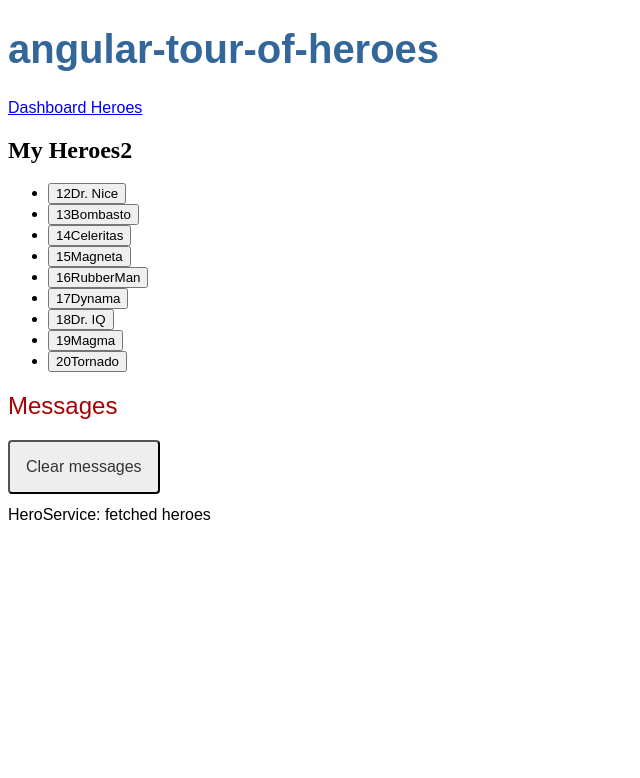
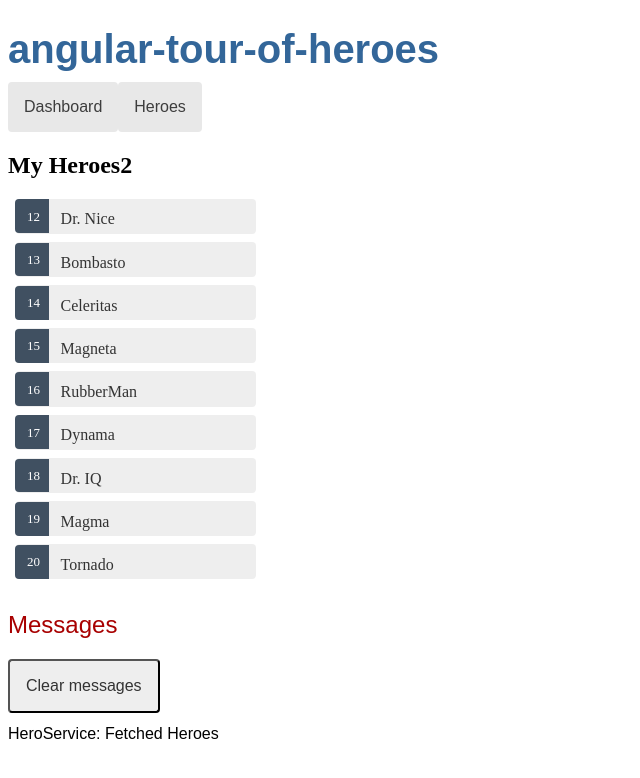
Before and after one commit to grantorino6969/tour-of-heroes, an Angular app: page /heroes in a window 1280 px wide. Shown: the top 778 px of the page, without its empty margins (0-640 px from the left). Built offline with nearby package versions, Linux system fonts and the light colour scheme.

Commit message:
Fix: Navigation done

```diff
--- a/src/app/app.component.css
+++ b/src/app/app.component.css
@@ -42,3 +42,25 @@ h1 {
   * {
     font-family: Arial, Helvetica, sans-serif;
   }
+
+  /* AppComponent's private CSS styles */
+h1 {
+  margin-bottom: 0;
+}
+nav a {
+  padding: 1rem;
+  text-decoration: none;
+  margin-top: 10px;
+  display: inline-block;
+  background-color: #e8e8e8;
+  color: #3d3d3d;
+  border-radius: 4px;
+}
+
+nav a:hover {
+  color: white;
+  background-color: #42545C;
+}
+nav a:active {
+  background-color: black;
+}
--- a/src/app/app.module.ts
+++ b/src/app/app.module.ts
@@ -7,6 +7,8 @@ import { HeroesComponent } from './heroes/heroes.component';
 import { HeroDetailsComponent } from './hero-details/hero-details.component';
 import { MessagesComponent } from './messages/messages.component';
 import { DashboardComponent } from './dashboard/dashboard.component';
+
+import { HttpClientModule } from '@angular/common/http';
 
 @NgModule({
   declarations: [
--- a/src/app/dashboard/dashboard.component.html
+++ b/src/app/dashboard/dashboard.component.html
@@ -1,6 +1,6 @@
 <h2>Top Heroes</h2>
 <div class="heroes-menu">
-  <a *ngFor="let hero of heroes">
+  <a *ngFor="let hero of heroes" routerLink="/detail/{{hero.id}}">
     {{hero.name}}
   </a>
 </div>
--- a/src/app/hero-details/hero-details.component.html
+++ b/src/app/hero-details/hero-details.component.html
@@ -10,5 +10,6 @@
   </div>
 </div>
 <div>
-
+  <button type="button" (click)="goBack()">go back</button>
+   <!-- back -->
 </div>
--- a/src/app/hero-details/hero-details.component.ts
+++ b/src/app/hero-details/hero-details.component.ts
@@ -1,5 +1,9 @@
 import { Component, Input, OnInit } from '@angular/core';
 import { Hero } from '../hero';
+import { ActivatedRoute } from '@angular/router';
+import { Location } from '@angular/common';
+
+import { HeroService } from '../hero.service';
 
 @Component({
   selector: 'app-hero-details',
@@ -9,10 +13,24 @@ import { Hero } from '../hero';
 export class HeroDetailsComponent implements OnInit {
   @Input() hero?: Hero;
 
-  constructor() { }
+  constructor(
+    private route: ActivatedRoute,
+    private heroService: HeroService,
+    private location: Location
+  ) {}
 
-  ngOnInit() {
+  ngOnInit(): void {
+    this.getHero();
   }
 
+  getHero(): void {
+    const id = Number(this.route.snapshot.paramMap.get('id'));
+    this.heroService.getHero(id)
+      .subscribe(hero => this.hero = hero);
+  }
+
+  goBack(): void {
+    this.location.back();
+  }
 
 }
--- a/src/app/hero.service.ts
+++ b/src/app/hero.service.ts
@@ -15,8 +15,14 @@ export class HeroService {
 
   getHeroes(): Observable<Hero[]> {
     const heroes = of(HEROES);
-    this.messageService.add('HeroService: fetched heroes');
+    this.messageService.add(`HeroService: Fetched Heroes`);
     return heroes;
+  }
+
+  getHero(id: number): Observable<Hero> {
+    const hero = HEROES.find(h => h.id === id)!;
+    this.messageService.add(`HeroService: Fetched Heroes with id: ${id}`);
+    return of(hero);
   }
 
 
--- a/src/app/heroes/heroes.component.css
+++ b/src/app/heroes/heroes.component.css
@@ -2,3 +2,58 @@
     background:#222;
     color:white;
 }
+
+/* HeroesComponent's private CSS styles */
+.heroes {
+    margin: 0 0 2em 0;
+    list-style-type: none;
+    padding: 0;
+    width: 15em;
+  }
+  .heroes li {
+    position: relative;
+    cursor: pointer;
+  }
+
+  .heroes li:hover {
+    left: .1em;
+  }
+
+  .heroes a {
+    color: #333;
+    text-decoration: none;
+    background-color: #EEE;
+    margin: .5em;
+    padding: .3em 0;
+    height: 1.6em;
+    border-radius: 4px;
+    display: block;
+    width: 100%;
+  }
+
+  .heroes a:hover {
+    color: #2c3a41;
+    background-color: #e6e6e6;
+  }
+
+  .heroes a:active {
+    background-color: #525252;
+    color: #fafafa;
+  }
+
+  .heroes .badge {
+    display: inline-block;
+    font-size: small;
+    color: white;
+    padding: 0.8em 0.7em 0 0.7em;
+    background-color: #405061;
+    line-height: 1em;
+    position: relative;
+    left: -1px;
+    top: -4px;
+    height: 1.8em;
+    min-width: 16px;
+    text-align: right;
+    margin-right: .8em;
+    border-radius: 4px 0 0 4px;
+  }
--- a/src/app/heroes/heroes.component.html
+++ b/src/app/heroes/heroes.component.html
@@ -1,15 +1,17 @@
 <h2>My Heroes2</h2>
 <ul class="heroes">
   <li  *ngFor="let hero of heroes" >
-    <button
+    <!-- <button
       [class.selected]="hero === selectedHero"
 
       type="button"
       (click)="onSelect(hero)"
-     >
+     > -->
+     <a routerLink="/detail/{{hero.id}}">
         <span class="badge" >{{hero.id}}</span>
         <span class="name" >{{hero.name}}</span>
-      </button>
+      </a>
+      <!-- </button> -->
   </li>
 </ul>
 
--- a/src/app/heroes/heroes.component.ts
+++ b/src/app/heroes/heroes.component.ts
@@ -27,10 +27,11 @@ export class HeroesComponent {
                     );
   }
 
-  onSelect(hero: Hero): void {
-    this.selectedHero = hero;
-    this.messageService.add(`HeroesComponent: Selected hero id=${hero.id}`);
-    console.log(this.selectedHero);
-  }
+  //NO LONGER USED
+  // onSelect(hero: Hero): void {
+  //   this.selectedHero = hero;
+  //   this.messageService.add(`HeroesComponent: Selected hero id=${hero.id}`);
+  //   console.log(this.selectedHero);
+  // }
 
 }
```
